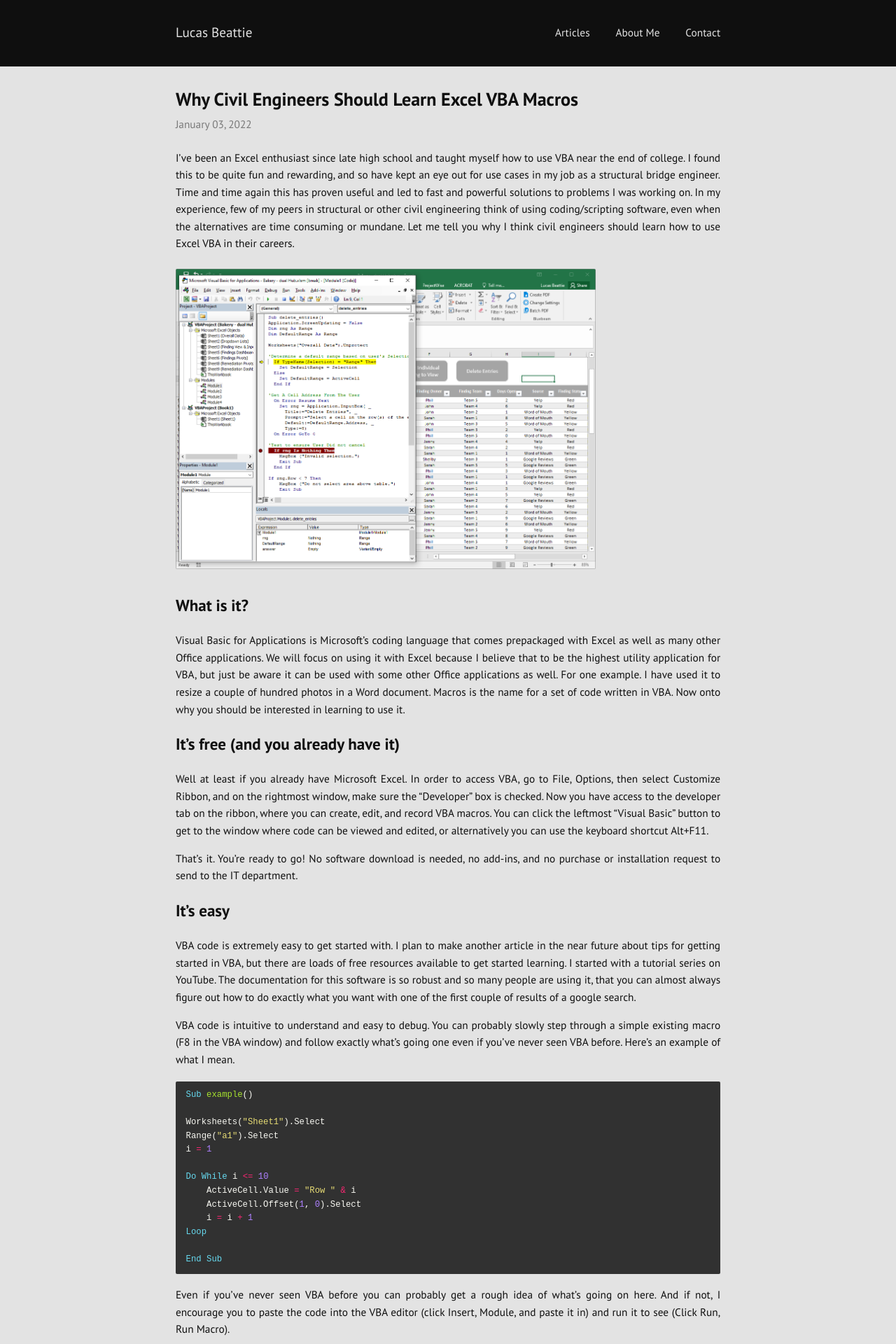
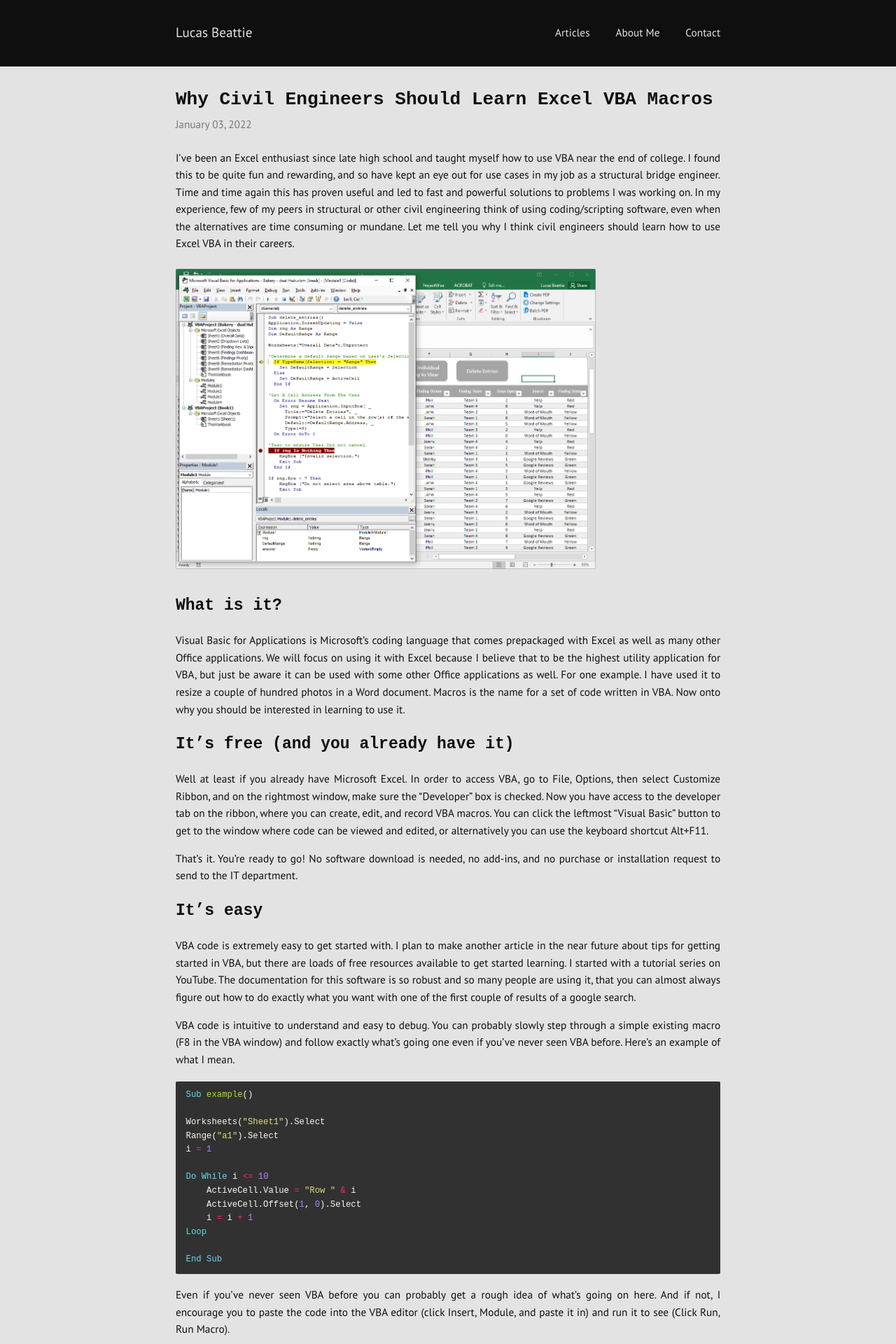
Before and after one commit to labeattie/lucasbeattiedotcom, a Jekyll site: the page built from _posts/2022-01-03-why-civil-engineers-vba.md, in a window 1280 px wide. Shown: the top 1920 px of the page at 70% size. Built offline with Jekyll 4.4.1, drawn with Linux system fonts in a browser that asks for light colours.

Commit message:
header font

```diff
--- a/_sass/basic.sass
+++ b/_sass/basic.sass
@@ -18,6 +18,7 @@ body
 
 h1, h2, h3, h4, h5, h6
   font-weight: $heading-weight
+  font-family: 'Courier New', Courier, monospace;
 
 b, strong, th
   font-weight: $font-weight + 200
```
